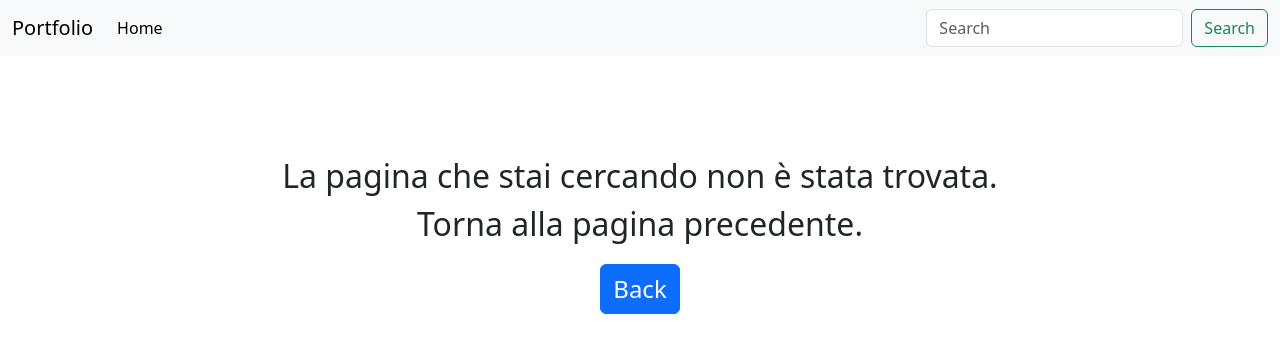
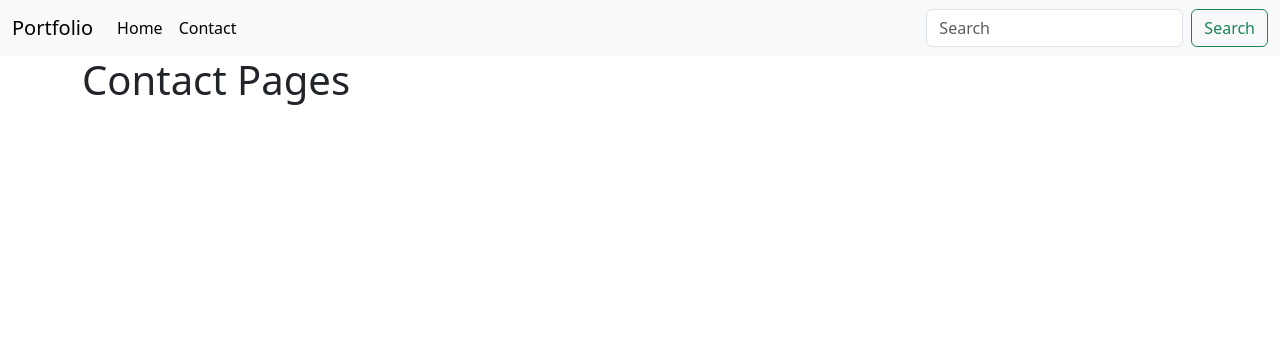
Before and after one commit to Alberto-Bruno/vite-boolfolio, a Vue app: page /contact in a window 1280 px wide. Shown: the top 352 px of the page. Built offline with nearby package versions, Linux system fonts and the light colour scheme.

Commit message:
Add ContacrPage

```diff
--- a/src/components/AppHeader.vue
+++ b/src/components/AppHeader.vue
@@ -7,13 +7,22 @@ export default {
     <header>
         <nav class="navbar navbar-expand-lg bg-body-tertiary">
             <div class="container-fluid">
-                <a class="navbar-brand" href="#">Portfolio</a>
+                <router-link to="/node-modules" class="navbar-brand" href="#">Portfolio</router-link>
+                <button class="navbar-toggler" type="button" data-bs-toggle="collapse"
+                    data-bs-target="#navbarSupportedContent" aria-controls="navbarSupportedContent" aria-expanded="false"
+                    aria-label="Toggle navigation">
+                    <span class="navbar-toggler-icon"></span>
+                </button>
 
                 <div class="collapse navbar-collapse" id="navbarSupportedContent">
                     <ul class="navbar-nav me-auto mb-2 mb-lg-0">
                         <li class="nav-item">
                             <router-link :to="{ name: 'home' }" class="nav-link active" aria-current="page"
                                 href="#">Home</router-link>
+                        </li>
+                        <li class="nav-item">
+                            <router-link :to="{ name: 'contact' }" class="nav-link active" aria-current="page"
+                                href="#">Contact</router-link>
                         </li>
                     </ul>
 
--- /dev/null
+++ b/src/pages/ContactPage.vue
@@ -0,0 +1,12 @@
+<script>
+export default {
+    name: "ContactPage",
+
+}
+</script>
+<template>
+    <main class="container">
+        <h1>Contact Pages</h1>
+    </main>
+</template>
+<style></style>
--- a/src/pages/HomePage.vue
+++ b/src/pages/HomePage.vue
@@ -42,7 +42,6 @@ export default {
         <div v-else class="text-center mt-5">
             <h2>Non ci sono progetti da mostrare.</h2>
         </div>
-
     </div>
 </template>
 <style></style>
--- a/src/router/index.js
+++ b/src/router/index.js
@@ -5,12 +5,14 @@ import { createRouter, createWebHistory } from 'vue-router';
 import HomePage from '../pages/HomePage.vue';
 import NotFound from '../pages/NotFound.vue';
 import ProjectDetail from '../components/projects/ProjectDetail.vue';
+import ContactPage from '../pages/ContactPage.vue';
 
 // router creation and definition of routes adresses
 const router = createRouter({
     history: createWebHistory(),
     routes: [
         { path: '/', name: 'home', component: HomePage },
+        { path: '/contact', name: 'contact', component: ContactPage },
         { path: '/projects/:id', name: 'project-detail', component: ProjectDetail },
         { path: '/:pathMatch(.*)*', component: NotFound },
     ]
```
